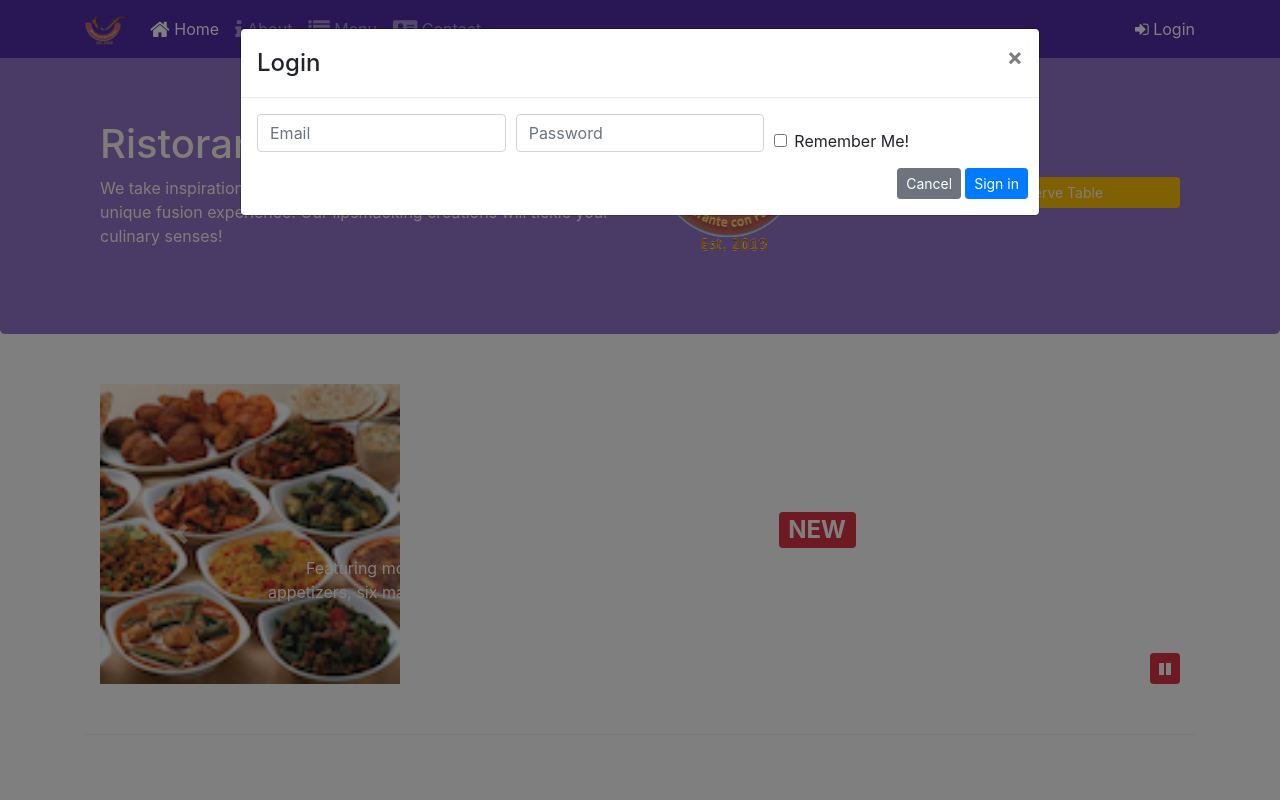
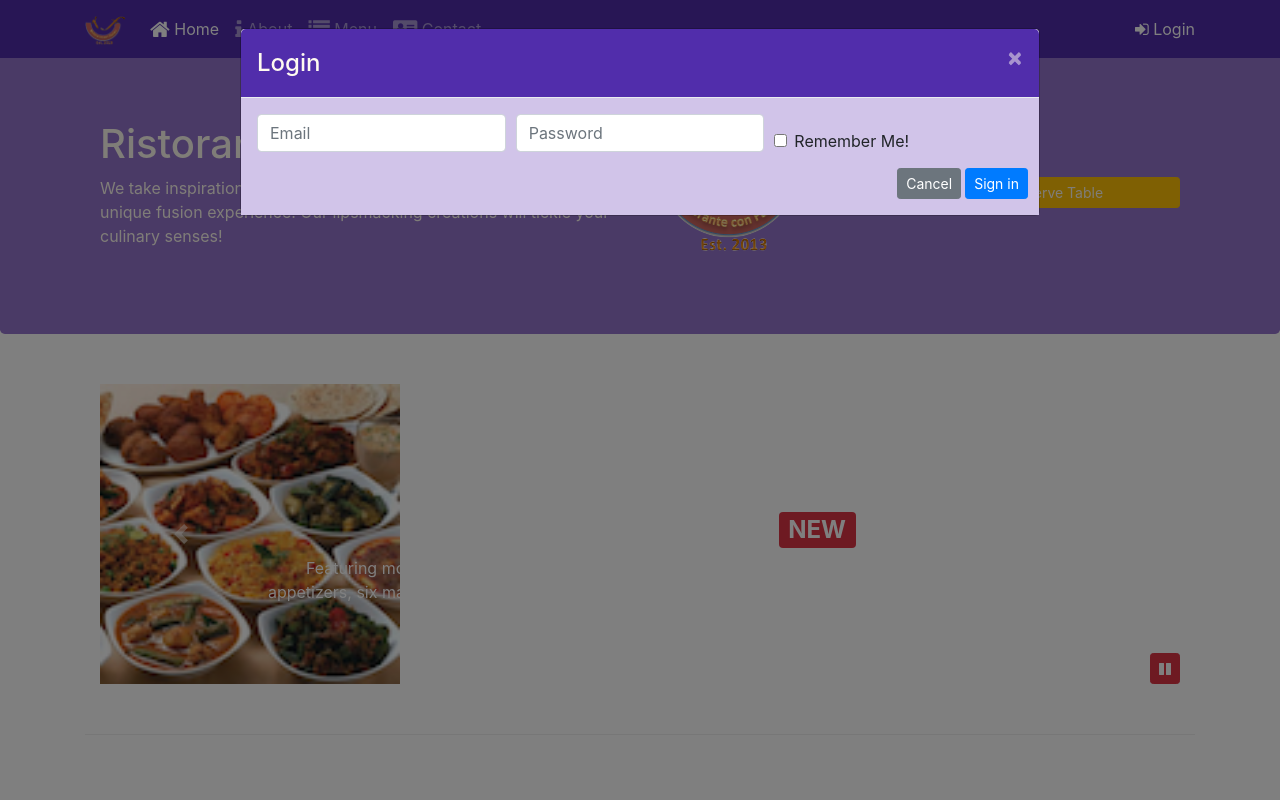
Before and after one commit to Abduliitr/Bootstrap, a website: page index.html in a window 1280 px wide. Both pictures are taken after a click on the link "Login". Shown: the top 800 px of the page. Drawn offline with nearby package versions, Linux system fonts and the light colour scheme.

Commit message:
Assignment 4

```diff
--- a/css/styles.scss
+++ b/css/styles.scss
@@ -74,3 +74,16 @@ body{
     position: absolute;
     bottom: 0px;
 }
+
+.modal-header{
+    background-color: $background-dark;
+    color: floralwhite;
+
+    .close{
+        color: floralwhite;
+    }
+}
+
+.modal-body{
+    background-color: $background-pale;
+}
--- a/index.html
+++ b/index.html
@@ -32,7 +32,10 @@
                     <li class="nav-item"><a class="nav-link" href="./contactus.html"><span class="fa fa-address-card fa-lg"></span> Contact</a></li>
                 </ul>
                 <span class="navbar-text">
-                    <a data-toggle="modal" data-target="#loginModal">
+                    <!-- <a data-toggle="modal" data-target="#loginModal">
+                        <span class="fa fa-sign-in"></span> Login
+                    </a> -->
+                    <a id="login">
                         <span class="fa fa-sign-in"></span> Login
                     </a>
                 </span>
@@ -169,8 +172,11 @@
                             <!-- <a role="button" class="btn btn-warning btn-sm btn-block"
                                 data-toggle="tooltip" data-html="true" title="Or Call us at <br><strong>852 12345678</strong>"
                                 data-placement="bottom" href="#reserve" >Reserve Table</a> -->
+                            <!-- <a role="button" class="btn btn-warning btn-sm btn-block"
+                                data-toggle="modal" data-target="#reserveModal">Reserve Table
+                            </a> -->
                             <a role="button" class="btn btn-warning btn-sm btn-block"
-                                data-toggle="modal" data-target="#reserveModal">Reserve Table
+                                id="reserveTable">Reserve Table
                             </a>
                         </div>
                     </div>
@@ -425,6 +431,16 @@
                     $('#carouselButton').children('span').addClass('fa fa-pause');
                 }
             });
+
+            $('#login').click(function(){
+                $('#loginModal').modal('show');
+            });
+
+            $('#reserveTable').click(function(){
+                $('#reserveModal').modal('show');
+            });
+
+
         });
     </script>
 
--- a/package.json
+++ b/package.json
@@ -6,12 +6,14 @@
   "scripts": {
     "start": "npm run lite",
     "test": "echo \"Error: no test specified\" && exit 1",
-    "lite": "lite-server"
+    "lite": "lite-server",
+    "scss": "node-sass -o css/ css/"
   },
   "author": "",
   "license": "ISC",
   "devDependencies": {
-    "lite-server": "^2.3.0"
+    "lite-server": "^2.3.0",
+    "node-sass": "^4.14.1"
   },
   "dependencies": {
     "bootstrap": "^4.0.0",
```
Also changed, not shown: css/styles.css, 1 other file.
